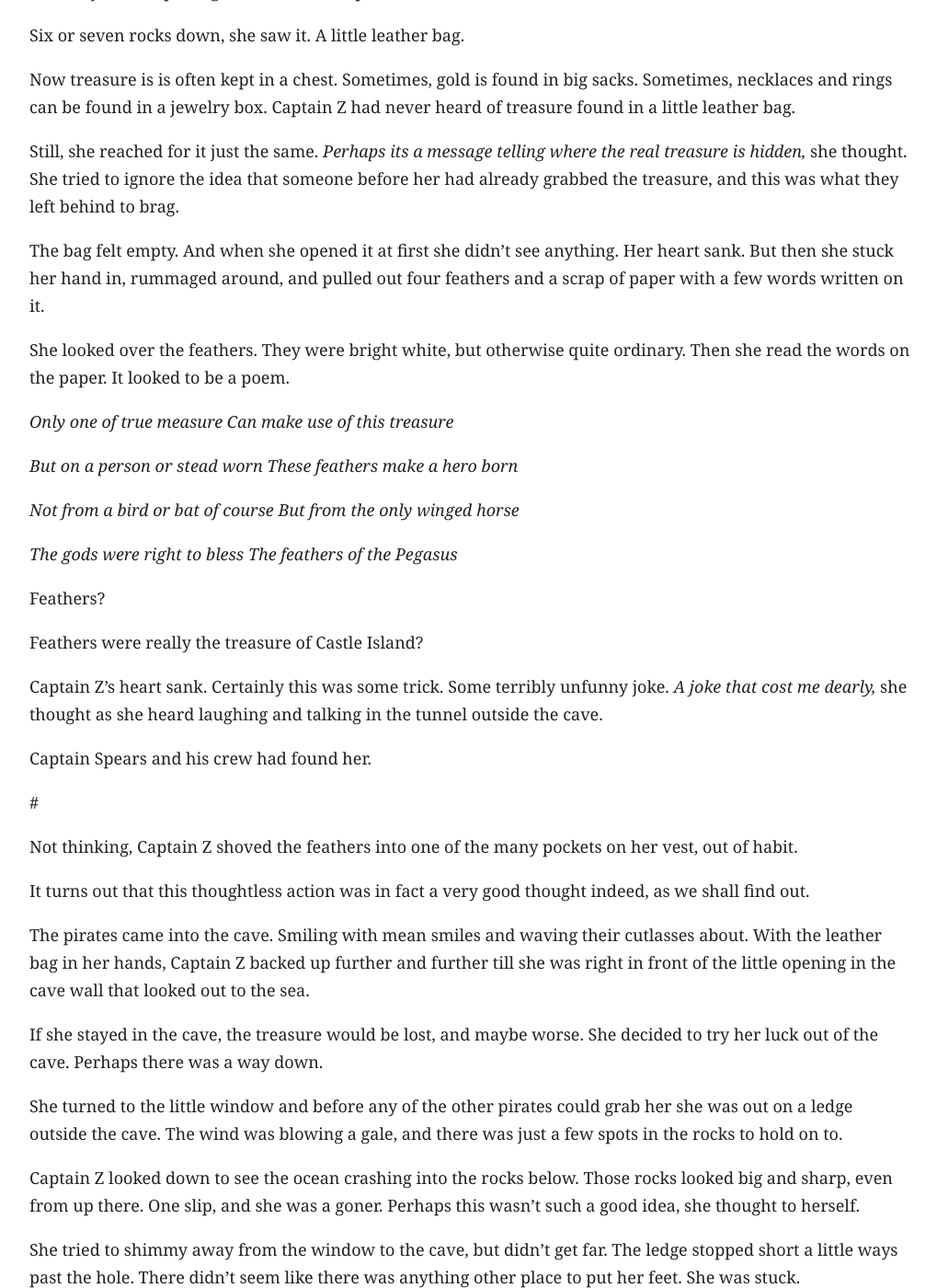
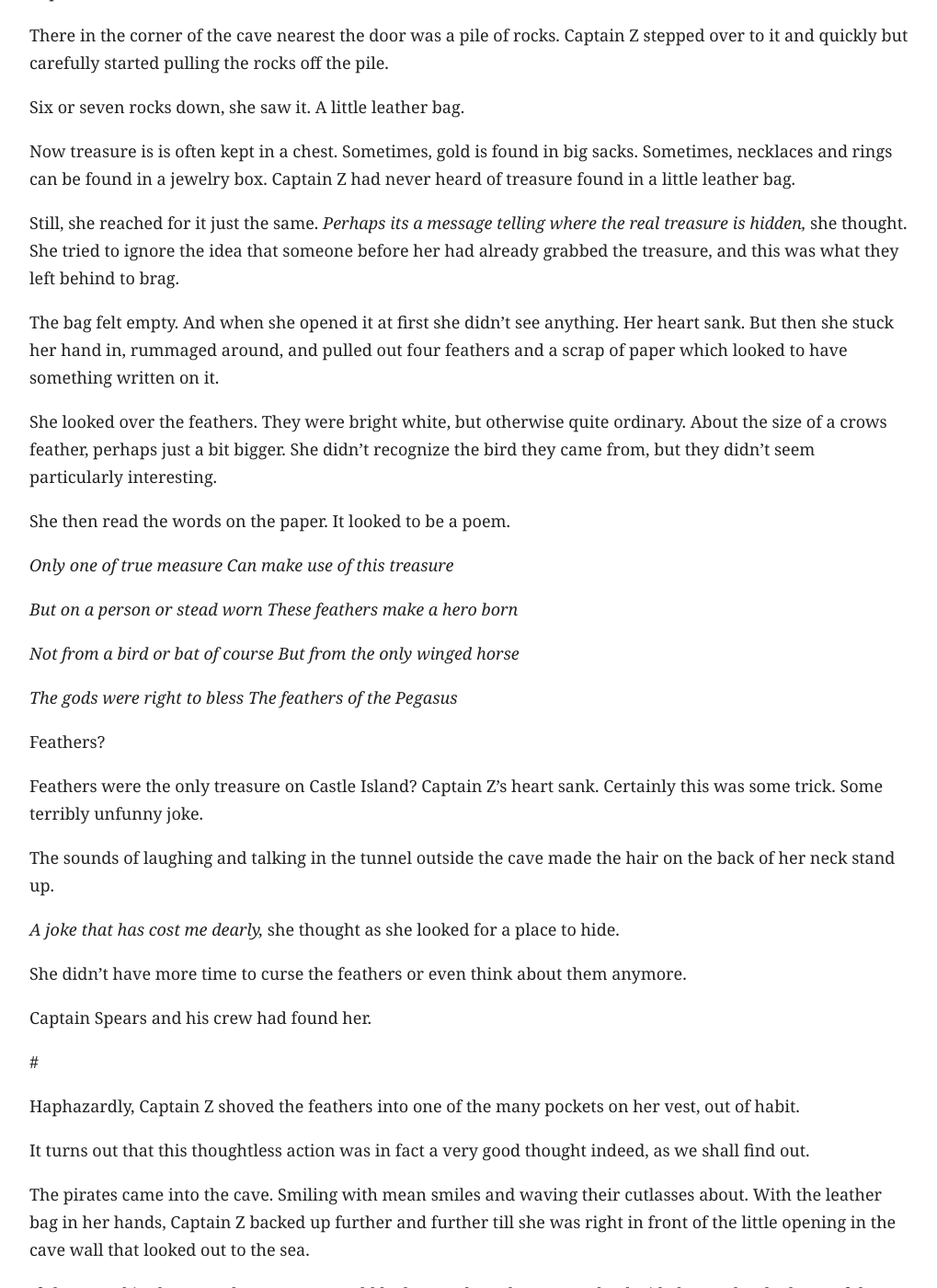
Before and after one commit to vlandham/captain_z, a Jekyll site: the page built from _posts/2014-08-11-captain_z.md, in a window 1280 px wide and 1400 px high, scrolled down 17495 px. Shown: the whole window at 92% size, without its empty margins (128-1147 px from the left). Built offline with Jekyll 4.4.1, drawn with Linux system fonts in a browser that asks for light colours; some web fonts are replaced; some of the changed text lies outside the part shown.

Commit message:
a bit of cleanup on words

```diff
--- a/_posts/2014-08-11-captain_z.md
+++ b/_posts/2014-08-11-captain_z.md
@@ -1,6 +1,6 @@
 ---
 layout: default
-title: Captain Z
+title: Captain Z and the Treasure of Castle Island
 count: 01
 ---
 
@@ -114,9 +114,11 @@ Now, there are a pages and pages of stories I could tell of the terrible Captain
 Then there was the time he poked a hole in another pirates brand new hat, just because Spears thought the other pirate looked at him funny.
 Or the time he captured ten dolphins and tied their tails together. Then he spent a whole day skiing behind them as they pulled him through the water, shouting "Look at me! King o' the fishes! King o' the sea!" Though I have to hope he knows dolphins aren't fish at all, some times pirates aren't the smartest when it comes to that sort of thing.
 
-Of course this is to say nothing of Captain Spears' evil red eye. Some people say its a magic eye, and can kill a man just from its stare. Others say that Spears was cursed by a mean witch, and the red eye is a sign of the curse. Others say that he can't see a wink out of it at all, and that its just for show.
+Of course this is to say nothing of Captain Spears' evil red eye. Some people said it was a magic eye, and could kill a man with only a glare. Others said that Spears was cursed by a foul witch, and the red eye was markings of the curse. Others said that he couldn't see a wink out of it at all, a blindness caused by a run in with a poisonous jellyfish when he was just a lad.
 
-I can't tell you who's right and who's wrong, concerning Captain Spears and his red eye. I can tell you that the eye seems to glow in the night, like a flame. And it only added to the fearfulness of Captain Spears.
+No one knew who was right or wrong about Captain Spears and his red eye. But it did seem to glow in the night, like the flame from a candle.
+
+The eye only added to the fearfulness other pirates felt when they spoke of Captain Spears.
 
 For every terrible Captain Spears story, there's a just as terrible story about Hissy, the cat that sailed about with Spears, like one of his own pirate crew.
 
@@ -311,9 +313,9 @@ On it, was written a whole jumbled mess of letters. Captain Z couldn't make head
 
 And why would such a mess of letters be so important to Captain Spears that he would want it locked up?
 
-Such questions, that didn't concern the treasure on Castle Island were best held for another time. Captain Z folded the paper and put it back in the envelope. Then she put that envelope in a small pocket on the inside of her vest. That should keep it safe till there's more time, she thought.
+Such questions, that didn't concern the treasure on Castle Island were best held for another time. Captain Z folded the paper and put it back in the envelope. Then she put that envelope in a small pocket on the inside of her vest.
 
-Right now, I need to find that path.
+_That should keep it safe till there's more time,_ she thought. _Right now, I need to find that path._
 
 #
 
@@ -473,9 +475,11 @@ Now treasure is is often kept in a chest. Sometimes, gold is found in big sacks.
 
 Still, she reached for it just the same. _Perhaps its a message telling where the real treasure is hidden,_ she thought. She tried to ignore the idea that someone before her had already grabbed the treasure, and this was what they left behind to brag.
 
-The bag felt empty. And when she opened it at first she didn't see anything. Her heart sank. But then she stuck her hand in, rummaged around, and pulled out four feathers and a scrap of paper with a few words written on it.
+The bag felt empty. And when she opened it at first she didn't see anything. Her heart sank. But then she stuck her hand in, rummaged around, and pulled out four feathers and a scrap of paper which looked to have something written on it.
 
-She looked over the feathers. They were bright white, but otherwise quite ordinary. Then she read the words on the paper. It looked to be a poem.
+She looked over the feathers. They were bright white, but otherwise quite ordinary. About the size of a crows feather, perhaps just a bit bigger. She didn't recognize the bird they came from, but they didn't seem particularly interesting.
+
+She then read the words on the paper. It looked to be a poem.
 
 _Only one of true measure_
 _Can make use of this treasure_
@@ -491,15 +495,19 @@ _The feathers of the Pegasus_
 
 Feathers?
 
-Feathers were really the treasure of Castle Island?
+Feathers were the only treasure on Castle Island? Captain Z's heart sank. Certainly this was some trick. Some terribly unfunny joke.
 
-Captain Z's heart sank. Certainly this was some trick. Some terribly unfunny joke. _A joke that cost me dearly,_ she thought as she heard laughing and talking in the tunnel outside the cave.
+The sounds of laughing and talking in the tunnel outside the cave made the hair on the back of her neck stand up.
+
+_A joke that has cost me dearly,_ she thought as she looked for a place to hide.
+
+She didn't have more time to curse the feathers or even think about them anymore.
 
 Captain Spears and his crew had found her.
 
 #
 
-Not thinking, Captain Z shoved the feathers into one of the many pockets on her vest, out of habit.
+Haphazardly, Captain Z shoved the feathers into one of the many pockets on her vest, out of habit.
 
 It turns out that this thoughtless action was in fact a very good thought indeed, as we shall find out.
 
@@ -541,11 +549,11 @@ Slowly, Captain Z shuffled back toward the window to the cave.
 
 Captain Spears stepped back and watched as she got closer, so as not to scare her. They could deal with her once the treasure was out of her hands and into his.
 
-Outside the window, Captain Z tossed in the treasure bag that had caused all the trouble. The pirates were on the bag in a flash, pushing and pulling, each one wanting to be the first to see the treasure first. Not one of those scoundrels suspected the treasure to be elsewhere.
+Outside the window, Captain Z tossed in the treasure bag that had caused all the trouble. The pirates were on the bag in a flash, pushing and pulling, each one wanting to be the first to see the treasure first. Not one of those scoundrels suspected the treasure, useless as it looked, to be elsewhere.
 
-But Hissy knew something was amiss. As Captain Zephyr reached for the window to pull herself in, that meanest of cats ran up to her with a growl. It bit at Captain Z's vest pocket, pulling out one of the feathers she had hidden there.
+But Hissy knew something was amiss. As Captain Zephyr reached for the window to pull herself in, that meanest of cats ran up to her with a growl. It bit into Captain Z's vest pocket, pulling out one of the feathers she had hidden there.
 
-Captain Z grabbed for the feather and snatched it out of Hissy's mouth. Her other hand slipped from the rock.
+Captain Z grabbed for the feather, snatching it out of Hissy's mouth. But as she did, her other hand slipped from the rock.
 
 She didn't even have time to scream before fell backwards, down to the rocks and the sea below.
 
```
Also changed, not shown: other parts of _posts/2014-08-11-captain_z.md (+3 -21 lines), 1 other file.
